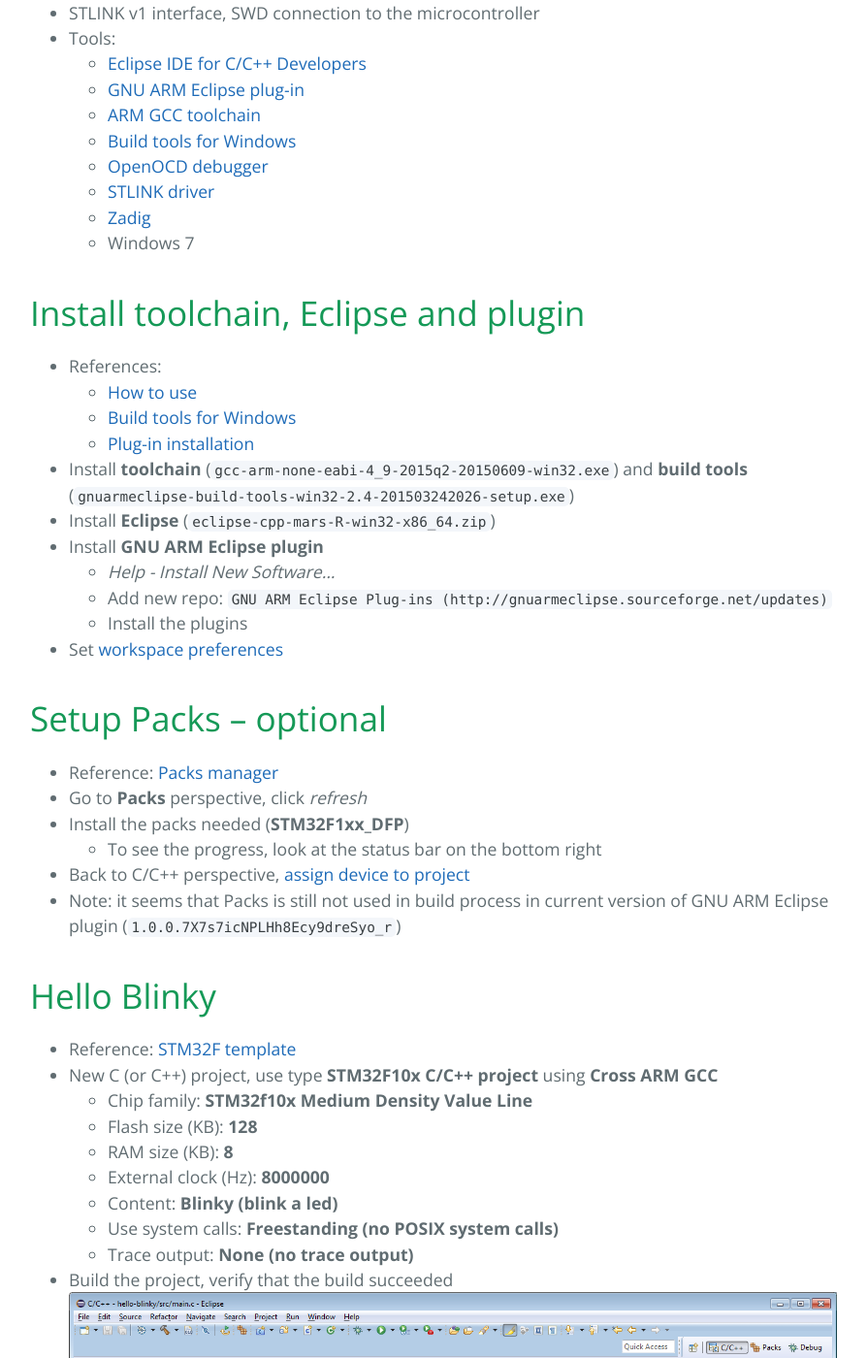
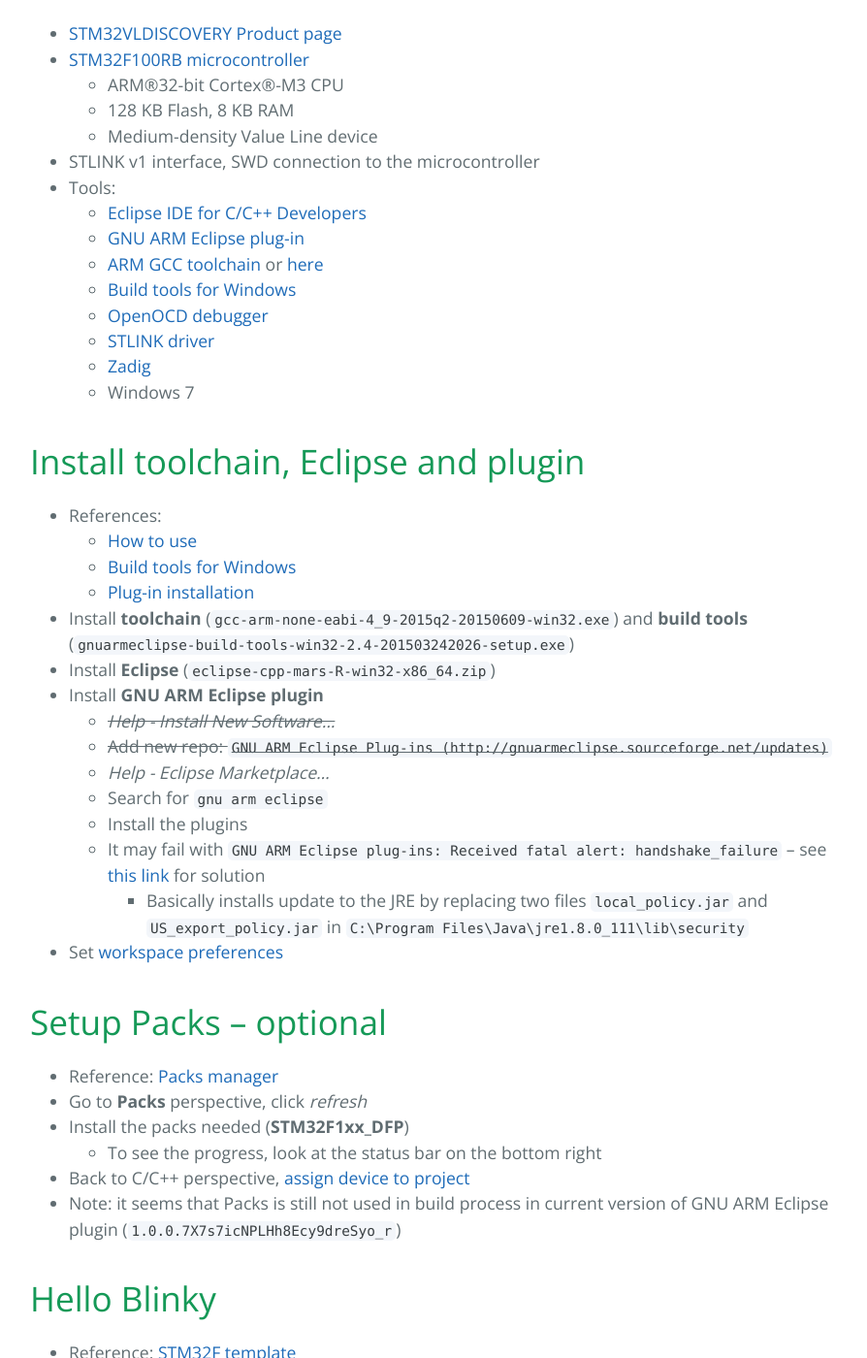
Before and after one commit to tuwuhs/hello-stm32vl, a Jekyll site: the page built from index.md, in a window 1280 px wide and 1400 px high, scrolled down 1143 px. Shown: the whole window at 97% size, without its empty margins (193-1087 px from the left). Built offline with Jekyll 4.4.1, drawn with Linux system fonts in a browser that asks for light colours; some of the changed text lies outside the part shown.

Commit message:
Update to latest procedure

```diff
--- a/index.md
+++ b/index.md
@@ -6,6 +6,10 @@
 ---
 
 [<img src="img/STM32VLDISCOVERY-board.jpg" />](img/STM32VLDISCOVERY-board.jpg)
+
+# Version history
+- (24 March 2017) Update links and new installation method.
+- (9 August 2015) Original article.
 
 # Brief
 - [STM32VLDISCOVERY Product page](http://www.st.com/web/en/catalog/tools/FM116/SC959/SS1532/PF250863?sc=stm32-discovery)
@@ -16,10 +20,10 @@
 - STLINK v1 interface, SWD connection to the microcontroller
 - Tools:
   - [Eclipse IDE for C/C++ Developers](https://eclipse.org/downloads/)
-  - [GNU ARM Eclipse plug-in](http://gnuarmeclipse.livius.net/)
-  - [ARM GCC toolchain](http://launchpad.net/gcc-arm-embedded)
-  - [Build tools for Windows](https://sourceforge.net/projects/gnuarmeclipse/files/Build%20Tools/)
-  - [OpenOCD debugger](http://sourceforge.net/projects/gnuarmeclipse/files/OpenOCD/Windows)
+  - [GNU ARM Eclipse plug-in](http://gnuarmeclipse.github.io)
+  - [ARM GCC toolchain](http://launchpad.net/gcc-arm-embedded) or [here](https://developer.arm.com/open-source/gnu-toolchain/gnu-rm/downloads)
+  - [Build tools for Windows](https://github.com/gnuarmeclipse/windows-build-tools/releases)
+  - [OpenOCD debugger](https://github.com/gnuarmeclipse/openocd/releases)
   - [STLINK driver](http://www.st.com/web/en/catalog/tools/PF260219)
   - [Zadig](http://zadig.akeo.ie/)
   - Windows 7
@@ -27,29 +31,33 @@
 
 # Install toolchain, Eclipse and plugin
 - References:
-  - [How to use](http://gnuarmeclipse.livius.net/blog/use/)
-  - [Build tools for Windows](http://gnuarmeclipse.livius.net/blog/build-tools-windows/)
-  - [Plug-in installation](http://gnuarmeclipse.livius.net/blog/plugins-install/)
+  - [How to use](http://gnuarmeclipse.github.io/plugins/mbs/)
+  - [Build tools for Windows](http://gnuarmeclipse.github.io/windows-build-tools/)
+  - [Plug-in installation](http://gnuarmeclipse.github.io/plugins/install/)
 - Install **toolchain** (`gcc-arm-none-eabi-4_9-2015q2-20150609-win32.exe`) and **build tools** (`gnuarmeclipse-build-tools-win32-2.4-201503242026-setup.exe`)
 - Install **Eclipse** (`eclipse-cpp-mars-R-win32-x86_64.zip`)
 - Install **GNU ARM Eclipse plugin**
-  - *Help - Install New Software...*
-  - Add new repo: `GNU ARM Eclipse Plug-ins (http://gnuarmeclipse.sourceforge.net/updates)`
+  - ~~*Help - Install New Software...*~~
+  - ~~Add new repo: `GNU ARM Eclipse Plug-ins (http://gnuarmeclipse.sourceforge.net/updates)`~~
+  - *Help - Eclipse Marketplace...*
+  - Search for `gnu arm eclipse`
   - Install the plugins
-- Set [workspace preferences](http://gnuarmeclipse.livius.net/blog/workspace-preferences/)
+  - It may fail with `GNU ARM Eclipse plug-ins: Received fatal alert: handshake_failure` -- see [this link](http://gnuarmeclipse.github.io/blog/2017/01/29/plugins-install-issue/) for solution
+    - Basically installs update to the JRE by replacing two files `local_policy.jar` and `US_export_policy.jar` in `C:\Program Files\Java\jre1.8.0_111\lib\security`
+- Set [workspace preferences](http://gnuarmeclipse.github.io/eclipse/workspace/preferences/)
 
 
 # Setup Packs -- optional
-- Reference: [Packs manager](http://gnuarmeclipse.livius.net/blog/packs-manager/)
+- Reference: [Packs manager](http://gnuarmeclipse.github.io/plugins/packs-manager/)
 - Go to **Packs** perspective, click *refresh*
 - Install the packs needed (**STM32F1xx_DFP**)
   - To see the progress, look at the status bar on the bottom right
-- Back to C/C++ perspective, [assign device to project](http://gnuarmeclipse.livius.net/blog/assign-device-project/)
+- Back to C/C++ perspective, [assign device to project](http://gnuarmeclipse.github.io/eclipse/project/assign-device/)
 - Note: it seems that Packs is still not used in build process in current version of GNU ARM Eclipse plugin (`1.0.0.7X7s7icNPLHh8Ecy9dreSyo_r`)
 
 
 # Hello Blinky
-- Reference: [STM32F template](http://gnuarmeclipse.livius.net/blog/stm32f-template/)
+- Reference: [STM32F template](http://gnuarmeclipse.github.io/templates/stm32f/)
 - New C (or C++) project, use type **STM32F10x C/C++ project** using **Cross ARM GCC**
   - Chip family: **STM32f10x Medium Density Value Line**
   - Flash size (KB): **128**
@@ -73,7 +81,7 @@
 
 
 # Install OpenOCD
-- Reference: [OpenOCD install](http://gnuarmeclipse.livius.net/blog/openocd-install/)
+- Reference: [OpenOCD install](http://gnuarmeclipse.github.io/openocd/install/)
 - Install **STLINK driver** (`stsw-link009/stlink_winusb_install.bat`)
 - Using **Zadig** (`zadig_2.1.2.exe`)
   - *Options - List All Devices*
@@ -108,7 +116,7 @@
 
 
 # Using the OpenOCD plugin
-- Reference: [OpenOCD debugging](http://gnuarmeclipse.livius.net/blog/openocd-debugging/)
+- Reference: [OpenOCD debugging](http://gnuarmeclipse.github.io/debug/openocd/)
 - Setup debugging configuration using *Run - Debug Configurations...*, then start debugging using *Debug*
   - **Debugging works!** Single step, breakpoint, watch expression . . .
 [<img src="img/eclipse-stm32-debugging-150726.png" />](img/eclipse-stm32-debugging-150726.png)
```
